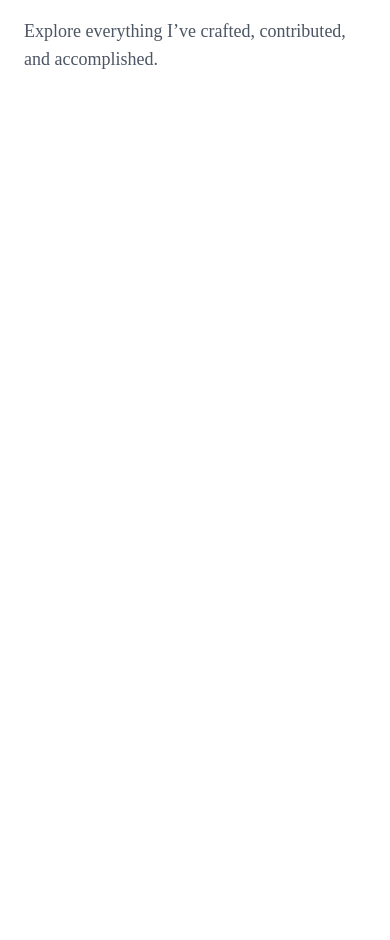
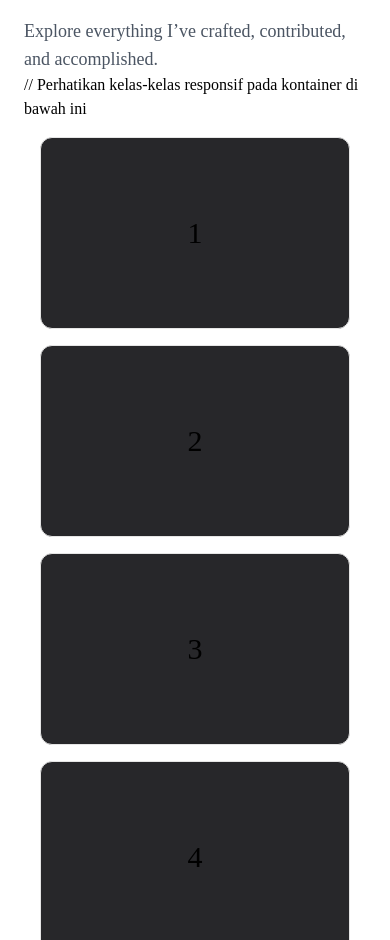
Before and after one commit to ichramsyah/portfolio-dashboard-style, a React (Vite) app: page / in a window 390 px wide. Shown: the part 1060-2000 px from the top of the page. Before the commit the page ends 1181 px from the top, so only its background shows below. Built offline with nearby package versions, Linux system fonts and the light colour scheme.

Commit message:
update featured section

```diff
--- a/src/components/Sidebar.jsx
+++ b/src/components/Sidebar.jsx
@@ -42,13 +42,7 @@ const Sidebar = ({ activeSection, setActiveSection, isMobileMenuOpen, setIsMobil
         <div className="flex flex-col h-full">
           <div className="pb-2 border-b border-gray-3 dark:border-gray-7 relative">
             <div className="flex items-center justify-between">
-              <motion.div
-                initial={{ opacity: 0, scale: 0.8 }}
-                whileInView={{ opacity: 1, scale: 1 }}
-                transition={{ duration: 0.8, ease: 'easeOut', delay: 0.1 }}
-                viewport={{ once: false }}
-                className="flex flex-col items-center w-full" // Menggunakan flex-col dan items-center
-              >
+              <motion.div initial={{ opacity: 0, scale: 0.8 }} whileInView={{ opacity: 1, scale: 1 }} transition={{ duration: 0.8, ease: 'easeOut', delay: 0.1 }} viewport={{ once: false }} className="flex flex-col items-center w-full">
                 {/* Gambar Profil */}
                 <img src="./images/iam.jpeg" alt="" className="w-17 border-2 transition-color duration-200 delay-200 border-gray-5 dark:border-gray-6 object-cover rounded-full" />
 
--- /dev/null
+++ b/src/components/common/SpotlightCard.jsx
@@ -0,0 +1,56 @@
+import { useRef, useState } from 'react';
+
+const SpotlightCard = ({ children, className = '', spotlightColor = 'rgba(255, 255, 255, 0.25)' }) => {
+  const divRef = useRef(null);
+  const [isFocused, setIsFocused] = useState(false);
+  const [position, setPosition] = useState({ x: 0, y: 0 });
+  const [opacity, setOpacity] = useState(0);
+
+  const handleMouseMove = (e) => {
+    if (!divRef.current || isFocused) return;
+
+    const rect = divRef.current.getBoundingClientRect();
+    setPosition({ x: e.clientX - rect.left, y: e.clientY - rect.top });
+  };
+
+  const handleFocus = () => {
+    setIsFocused(true);
+    setOpacity(0.6);
+  };
+
+  const handleBlur = () => {
+    setIsFocused(false);
+    setOpacity(0);
+  };
+
+  const handleMouseEnter = () => {
+    setOpacity(0.6);
+  };
+
+  const handleMouseLeave = () => {
+    setOpacity(0);
+  };
+
+  return (
+    <div
+      ref={divRef}
+      onMouseMove={handleMouseMove}
+      onFocus={handleFocus}
+      onBlur={handleBlur}
+      onMouseEnter={handleMouseEnter}
+      onMouseLeave={handleMouseLeave}
+      className={`relative rounded-xl border border-neutral-200 bg-neutral-200 overflow-hidden p-8 ${className}`}
+    >
+      <div
+        className="pointer-events-none absolute inset-0 opacity-0 transition-opacity duration-500 ease-in-out"
+        style={{
+          opacity,
+          background: `radial-gradient(circle at ${position.x}px ${position.y}px, ${spotlightColor}, transparent 80%)`,
+        }}
+      />
+      {children}
+    </div>
+  );
+};
+
+export default SpotlightCard;
--- a/src/components/common/ToggleSwitch.jsx
+++ b/src/components/common/ToggleSwitch.jsx
@@ -50,7 +50,7 @@ const ToggleSwitch = ({
   const travel = typeof distanceOverride === 'number' ? distanceOverride : distance;
 
   return (
-    <div ref={containerRef} onClick={onToggle} className="relative flex w-15 h-7 cursor-pointer items-center rounded-lg bg-gray-2 dark:bg-gray-8 p-1 overflow-hidden">
+    <div ref={containerRef} onClick={onToggle} className="relative flex w-18 h-7 cursor-pointer items-center rounded-lg bg-gray-2 dark:bg-gray-8 p-1 overflow-hidden">
       {/* Slider/knob */}
       <motion.div
         ref={knobRef}
--- a/src/components/sections/home/Services.jsx
+++ b/src/components/sections/home/Services.jsx
@@ -2,6 +2,7 @@ import { useContext } from 'react';
 import { LanguageContext } from '../../../contexts/LanguageContext';
 import { Laptop, Palette } from 'lucide-react';
 import { motion } from 'framer-motion';
+import SpotlightCard from '../../common/SpotlightCard';
 
 const Services = () => {
   const { t } = useContext(LanguageContext);
@@ -41,8 +42,43 @@ const Services = () => {
         </svg>
         <p className="pl-2">{t('home.service')}</p>
       </div>
+      <p className="text-lg text-gray-6 dark:text-gray-4">{t('home.services_paragraph')}</p>
+      // Perhatikan kelas-kelas responsif pada kontainer di bawah ini
+      <div className="grid grid-cols-1 md:grid-cols-2 lg:grid-cols-4 gap-4 p-4">
+        {/* Baris 1 */}
+        <SpotlightCard className="h-48 flex items-center justify-center rounded-lg bg-zinc-800 text-3xl" spotlightColor="rgba(221, 221, 221, 0.2)">
+          1
+        </SpotlightCard>
 
-      <p className="text-lg text-gray-6 dark:text-gray-4">{t('home.services_paragraph')}</p>
+        <SpotlightCard className="h-48 flex items-center justify-center rounded-lg bg-zinc-800 text-3xl" spotlightColor="rgba(221, 221, 221, 0.2)">
+          2
+        </SpotlightCard>
+
+        <SpotlightCard
+          // Kelas col-span-2 ini akan tetap berlaku pada layout md dan lg
+          className="h-48 flex items-center justify-center rounded-lg bg-zinc-800 text-3xl lg:col-span-2"
+          spotlightColor="rgba(221, 221, 221, 0.2)"
+        >
+          3
+        </SpotlightCard>
+
+        {/* Baris 2 */}
+        <SpotlightCard
+          // Kelas col-span-2 ini akan tetap berlaku pada layout md dan lg
+          className="h-48 flex items-center justify-center rounded-lg bg-zinc-800 text-3xl lg:col-span-2"
+          spotlightColor="rgba(221, 221, 221, 0.2)"
+        >
+          4
+        </SpotlightCard>
+
+        <SpotlightCard className="h-48 flex items-center justify-center rounded-lg bg-zinc-800 text-3xl" spotlightColor="rgba(221, 221, 221, 0.2)">
+          5
+        </SpotlightCard>
+
+        <SpotlightCard className="h-48 flex items-center justify-center rounded-lg bg-zinc-800 text-3xl" spotlightColor="rgba(221, 221, 221, 0.2)">
+          6
+        </SpotlightCard>
+      </div>
     </div>
   );
 };
```
